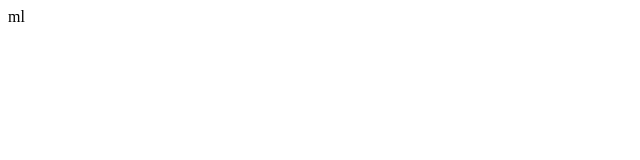
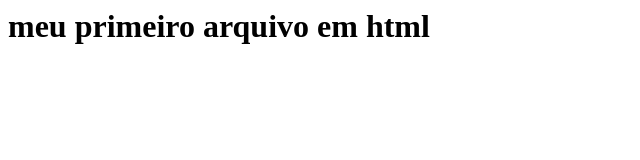
Before and after one commit to Anlascosk/meuprimeiro_repositorio, a plain HTML site: page index.html in a window 1280 px wide. Shown: the whole page, without its empty margins (0-640 px from the left). Drawn offline with Linux system fonts and the light colour scheme.

Commit message:
anexando comandos ao meu repositório

```diff
--- a/index.html
+++ b/index.html
@@ -1,2 +1,3 @@
 <html>
-  <ht>ml
+  <h1> meu  primeiro arquivo em html</h1>
+</html>
```
